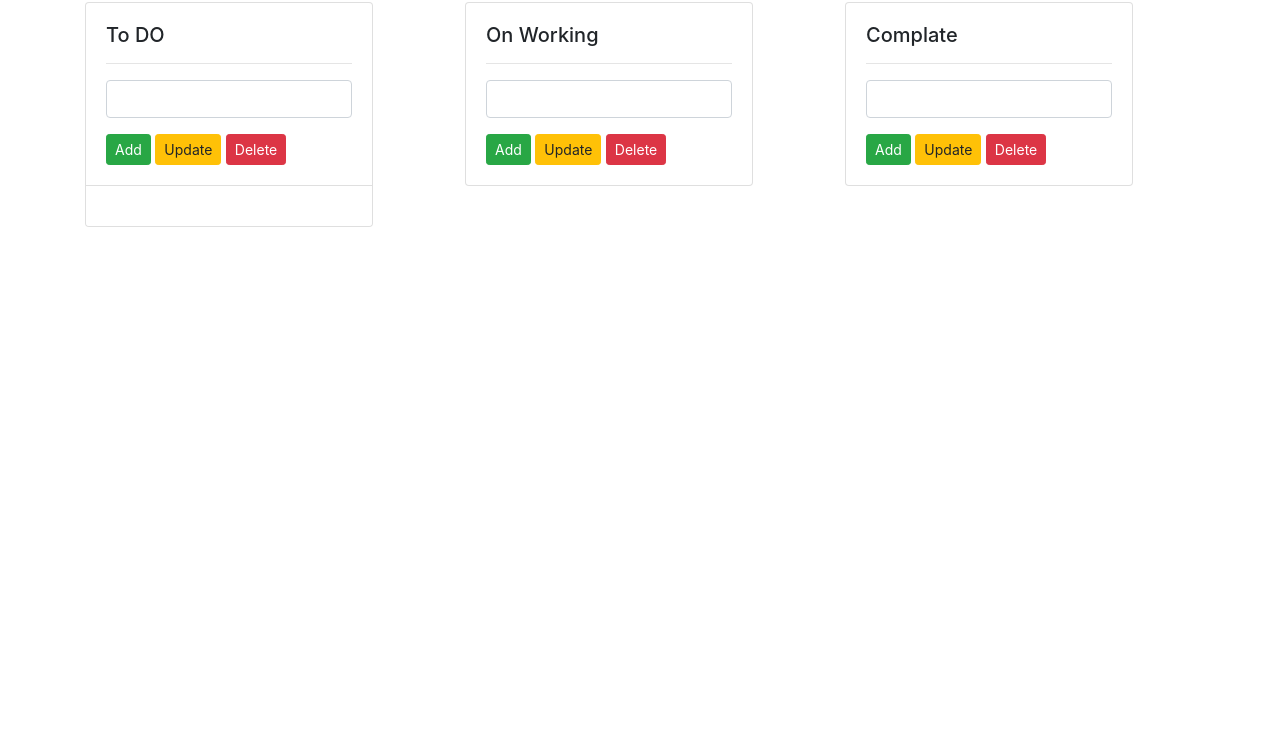
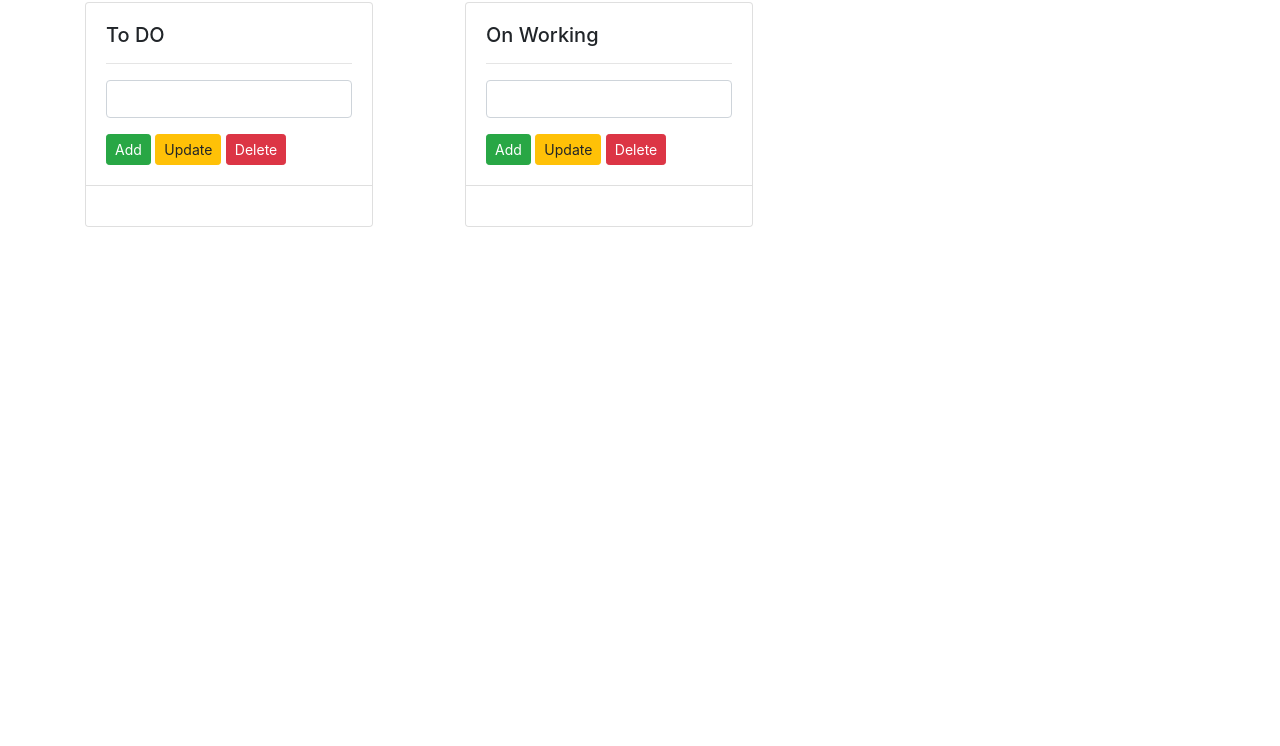
Before and after one commit to kayduemre/Single-Page-JavaScript-Apps, a plain HTML site: page Time-managements/index.html in a window 1280 px wide. Shown: the part 54-800 px from the top of the page. Drawn offline with nearby package versions, Linux system fonts and the light colour scheme.

Commit message:
update on working card and delete complate card

```diff
--- a/Time-managements/index.html
+++ b/Time-managements/index.html
@@ -49,63 +49,24 @@
                   <input id="worktext" type="text" class="form-control" placeholder="" aria-label="Example text with button addon" aria-describedby="button-addon1">
               </div>
               <form id="workform" name="workform">
-                    <button type="button" class="btn btn-success btn-sm" id="workadd">Add</button>
-                    <button type="button" class="btn btn-warning btn-sm" id="workupdate">Update</button>
-                    <button type="button" class="btn btn-danger btn-sm" id="workdelete">Delete</button>
+                  <button type="submit" class="btn btn-success btn-sm" id="workingadd">Add</button>
+                  <button type="button" class="btn btn-warning btn-sm" id="workinupdate">Update</button>
+                  <button type="button" class="btn btn-danger btn-sm" id="workingdelete">Delete</button>
               </form>
 
               </div>
               <ul class="list-group list-group-flush">
-                    <!--
+                <li class="list-group-item d-flex justify-content-between">
                   <div class="input-group mb-3">
-                        <div class="input-group-prepend">
-                          <button class="btn btn-outline-secondary dropdown-toggle" type="button" data-toggle="dropdown" aria-haspopup="true" aria-expanded="false">State</button>
-                          <div class="dropdown-menu">
-                            <a class="dropdown-item" href="#">To Do</a>
-                            <a class="dropdown-item" href="#">On Working</a>
-                            <a class="dropdown-item" href="#">Complate</a>
+
+
                   </div>
-                        </div>
-                        <input type="text" class="form-control" aria-label="Text input with dropdown button">
-                      </div>
-
-                    -->
-
+                </li>
               </ul>
             </div>
           </div>
           <div class="col">
-            <div class="card" style="width: 18rem;">
-                <div class="card-body">
-                  <h5 class="card-title">Complate</h5>
-                  <hr>
-                  <div class="input-group mb-3">
-                    <input id="complatetext" type="text" class="form-control" placeholder="" aria-label="Example text with button addon" aria-describedby="button-addon1">
-                </div>
-                <form id="complateform">
-                    <button type="submit" class="btn btn-success btn-sm" id="complateadd">Add</button>
-                    <button type="button" class="btn btn-warning btn-sm" id="complateupdate">Update</button>
-                    <button type="button" class="btn btn-danger btn-sm" id="complatedelete">Delete</button>
-                </form>
 
-                </div>
-                <ul class="list-group list-group-flush">
-                   <!--
-                         <div class="input-group mb-3">
-                        <div class="input-group-prepend">
-                          <button class="btn btn-outline-secondary dropdown-toggle" type="button" data-toggle="dropdown" aria-haspopup="true" aria-expanded="false">State</button>
-                          <div class="dropdown-menu">
-                            <a class="dropdown-item" href="#">To Do</a>
-                            <a class="dropdown-item" href="#">On Working</a>
-                            <a class="dropdown-item" href="#">Complate</a>
-                          </div>
-                        </div>
-                        <input type="text" class="form-control" aria-label="Text input with dropdown button">
-                      </div>
-
-                   -->
-                </ul>
-              </div>
           </div>
         </div>
       </div>
```
Lines whose indentation alone changed are shown as unchanged.
